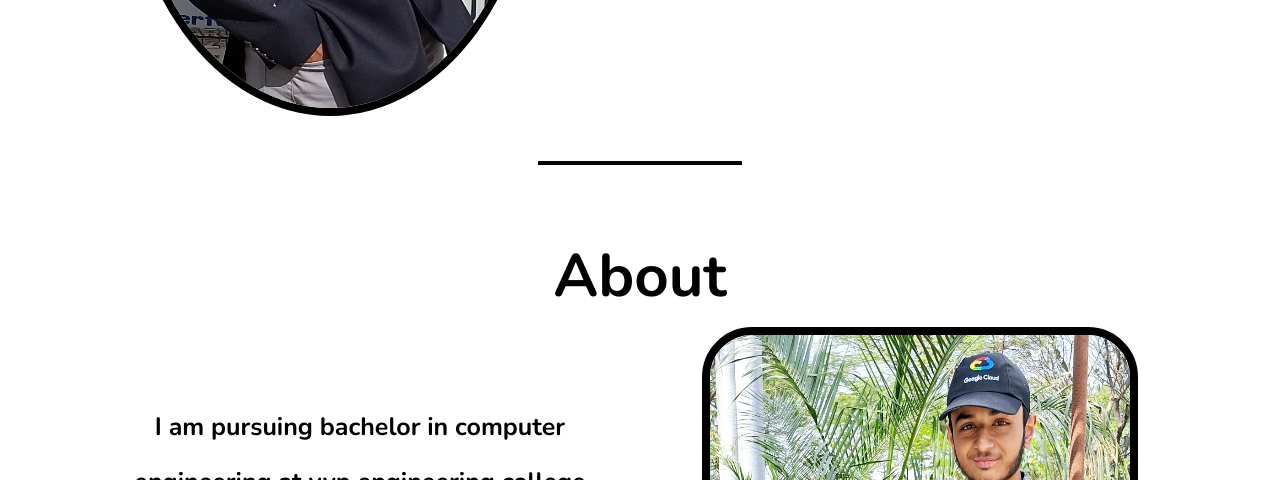
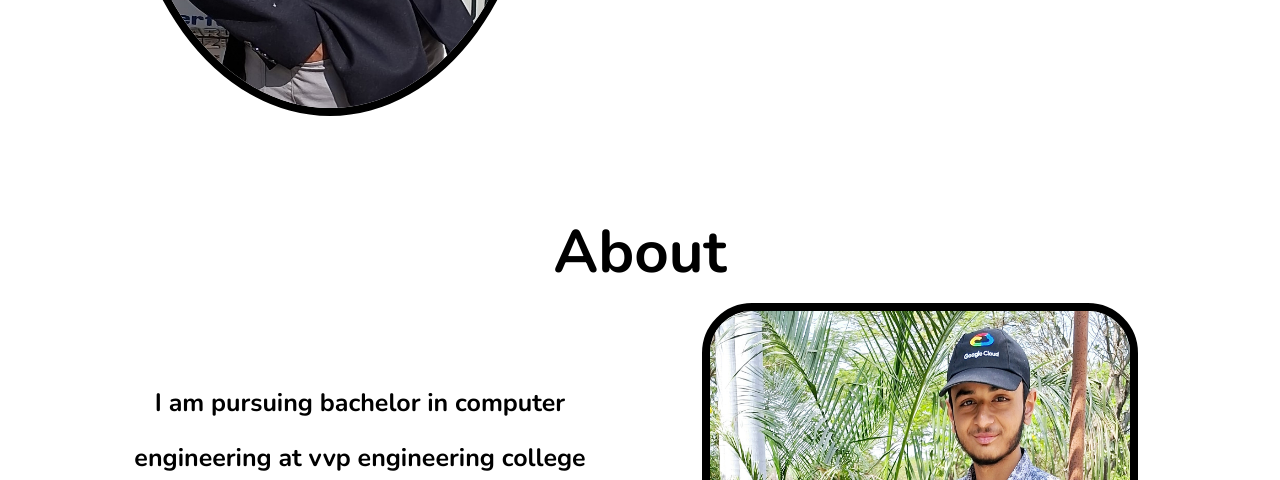
Before and after one commit to meetmadani205/Meet-Madani-s-portfolio, a plain HTML site: page index.html in a window 1280 px wide. Shown: the part 620-1100 px from the top of the page. Drawn offline with nearby package versions, Linux system fonts and the light colour scheme.

Commit message:
Update index.html

```diff
--- a/index.html
+++ b/index.html
@@ -40,7 +40,7 @@
                   </div>
             </div>
     </section>
-    <hr class="dividerline">
+
     <section class="secondsection" id="about">
         <h1>About</h1>
            <div class="mainbox2">
```
